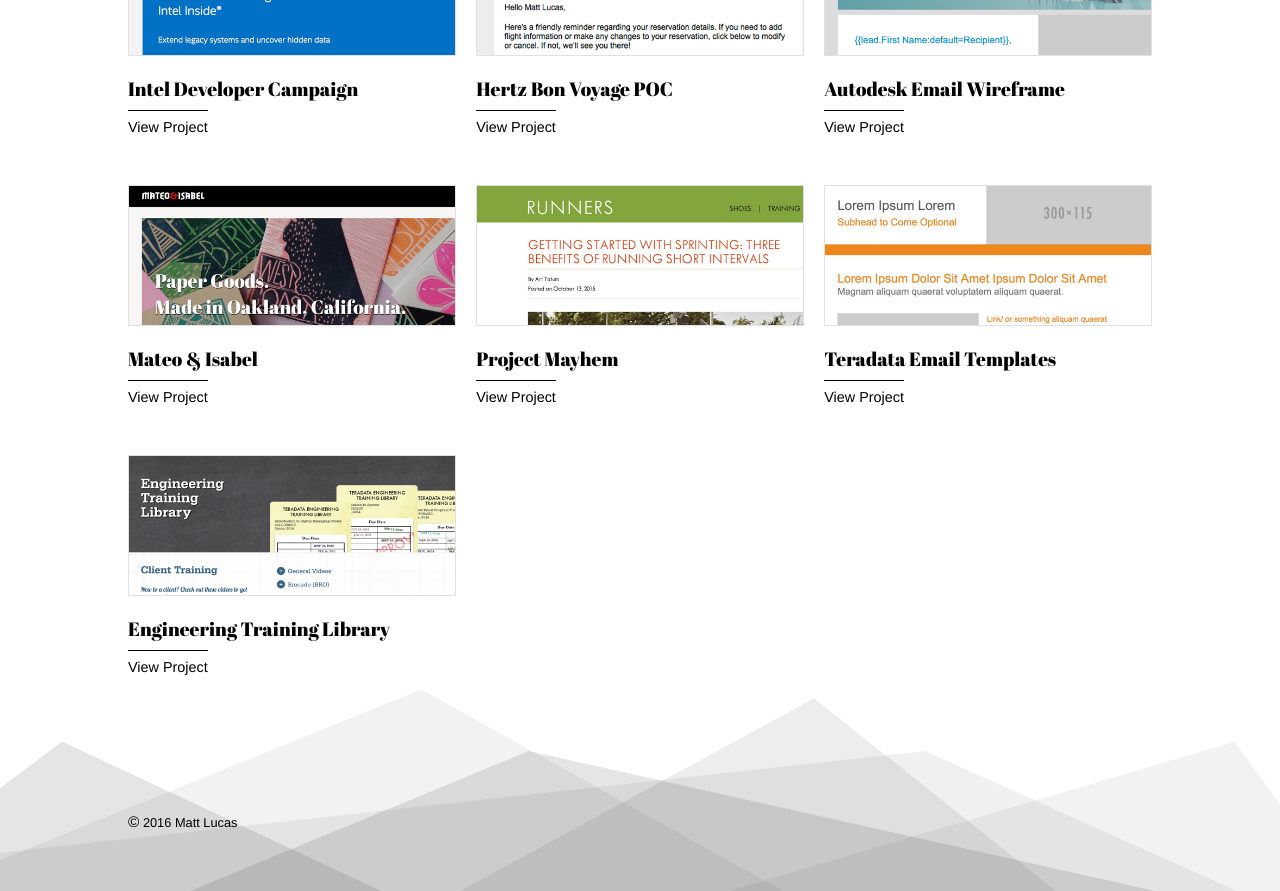
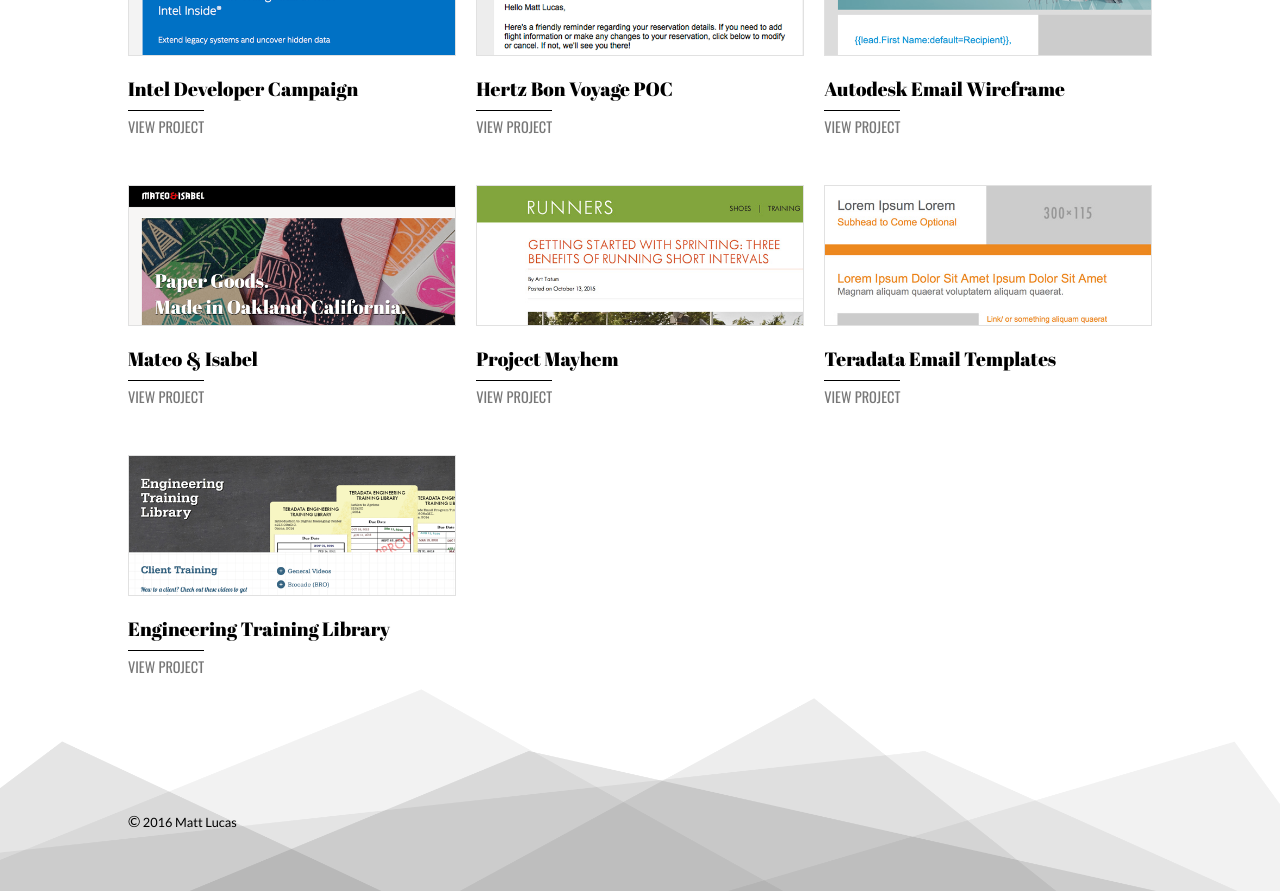
Before and after one commit to mattdavidlucas/mattdavidlucas.github.io, a Jekyll site: the page built from work.html, in a window 1280 px wide. Shown: the part 320-1211 px from the top of the page. Built offline with Jekyll 4.4.1, drawn with Linux system fonts in a browser that asks for light colours; nearby versions of some CDN libraries; some web fonts are replaced.

Commit message:
Update fonts.

```diff
--- a/_includes/head.html
+++ b/_includes/head.html
@@ -4,11 +4,13 @@
   <meta name="viewport" content="width=device-width, initial-scale=1">
 
   <title>{% if page.title %}{{ page.title }} | {{ site.title }}{% else %}{{ site.title }}{% endif %}</title>
+
   <meta name="description" content="{% if page.excerpt %}{{ page.excerpt | strip_html | strip_newlines | truncate: 160 }}{% else %}{{ site.description }}{% endif %}">
 
   <link rel="shortcut icon" type="image/png" href="/favicon.png">
-	<link href='http://fonts.googleapis.com/css?family=PT+Mono' rel='stylesheet' type='text/css'>
-	<link rel='stylesheet' href='http://fonts.googleapis.com/css?family=Abril+Fatface|PT+Mono' type='text/css'>
+
+	<link rel='stylesheet' href='http://fonts.googleapis.com/css?family=Abril+Fatface|Lato|Oswald' type='text/css'>
   <link rel="stylesheet" href="{{ "/css/main.css" | prepend: site.baseurl }}">
+
   <link rel="canonical" href="{{ page.url | replace:'index.html','' | prepend: site.baseurl | prepend: site.url }}">
 </head>
--- a/_includes/portfolio-cards.html
+++ b/_includes/portfolio-cards.html
@@ -2,7 +2,7 @@
   <a href="/work/intel-developer-campaign/"><img src="/img/thumbs/matt-david-lucas-thumbnail-intel-dev-campaign.png" alt="Intel Developer Campaign"></a>
 
   <header>
-    <h4>Intel Developer Campaign</h4>
+    <h4><a href="/work/intel-developer-campaign/" title="View Project">Intel Developer Campaign</a></h4>
   </header>
 
   <footer>
@@ -14,7 +14,7 @@
   <a href="/work/hertz-poc/"><img src="/img/thumbs/matt-david-lucas-thumbnail-hertz-poc.png" alt="Hertz Bon Voyage POC"></a>
 
   <header>
-    <h4>Hertz Bon Voyage POC</h4>
+    <h4><a href="/work/hertz-poc/" title="View Project">Hertz Bon Voyage POC</a></h4>
   </header>
 
   <footer>
@@ -26,7 +26,7 @@
   <a href="/work/autodesk-email-wireframe/"><img src="/img/thumbs/matt-david-lucas-thumbnail-adsk-wires.png" alt="Autodesk Email Wireframes"></a>
 
   <header>
-    <h4>Autodesk Email Wireframe</h4>
+    <h4><a href="/work/autodesk-email-wireframe/" title="View Project">Autodesk Email Wireframe</a></h4>
   </header>
 
   <footer>
@@ -38,7 +38,7 @@
   <a href="/work/mateo-and-isabel/"><img src="/img/thumbs/matt-david-lucas-thumbnail-mateo-and-isabel.png" alt="Mateo &amp; Isabel"></a>
 
   <header>
-    <h4>Mateo &amp; Isabel</h4>
+    <h4><a href="/work/mateo-and-isabel/" title="View Project">Mateo &amp; Isabel</a></h4>
   </header>
 
   <footer>
@@ -50,7 +50,7 @@
   <a href="/work/project-mayhem/"><img src="/img/thumbs/matt-david-lucas-thumbnail-project-mayhem.jpg" alt="Project Mayhem"></a>
 
   <header>
-    <h4>Project Mayhem</h4>
+    <h4><a href="/work/project-mayhem/" title="View Project">Project Mayhem</a></h4>
   </header>
 
   <footer>
@@ -62,7 +62,7 @@
   <a href="/work/teradata-email-templates/"><img src="/img/thumbs/matt-david-lucas-thumbnail-td-emails.jpg" alt="Teradata Email Templates"></a>
 
   <header>
-    <h4>Teradata Email Templates</h4>
+    <h4><a href="/work/teradata-email-templates/" title="View Project">Teradata Email Templates</a></h4>
   </header>
 
   <footer>
@@ -74,7 +74,7 @@
   <a href="/work/engineering-training-library/"><img src="/img/thumbs/matt-david-lucas-thumbnail-eng-library.png" alt="Engineering Training Library"></a>
 
   <header>
-    <h4>Engineering Training Library</h4>
+    <h4><a href="/work/engineering-training-library/" title="View Project">Engineering Training Library</a></h4>
   </header>
 
   <footer>
--- a/_sass/_typography.scss
+++ b/_sass/_typography.scss
@@ -1,6 +1,6 @@
 body {
 	color: #000;
-	font-family: 'PT Mono', Helvetica, Arial, sans-serif;
+	font-family: 'Lato', Helvetica, Arial, sans-serif;
 }
 
 h1, h2, h3, h4 {
@@ -37,14 +37,22 @@
 		font-size: 1.2em;
 		line-height: normal;
 		margin-bottom: 0.4em;
+
+		a {
+			text-decoration: none;
+			&:visited { color: #000; }
+		}
 	}
 
 	footer a {
 		border-top: 1px solid #000;
+		color: #777;
 		display: inline-block;
+		font-family: 'Oswald', Helvetica, sans-serif;
 		font-size: 0.9em;
 		padding-top: 0.6em;
 		text-decoration: none;
+		text-transform: uppercase;
 
 		&:hover { color: $hoverColor; }
 	}
```
Also changed, not shown: _sass/_layout.scss (line endings or trailing spaces).
